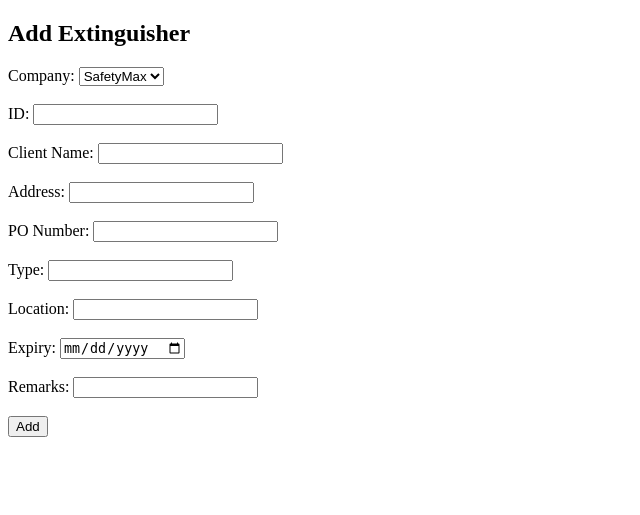
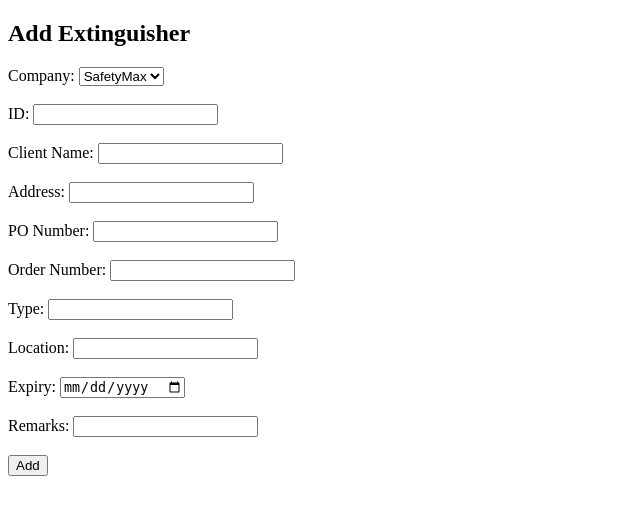
Before and after one commit to safetymaxfireit-cloud/smfe-qr-tracking-system, a Flask app: page /add in a window 1280 px wide. Shown: the top 515 px of the page, without its empty margins (0-640 px from the left). Run offline with Flask 3, Linux system fonts and the light colour scheme; the visitor is signed in with stand-in values (Sample User, id 1); some libraries are stand-ins or nearby versions.

Commit message:
Update add.html

```diff
--- a/templates/add.html
+++ b/templates/add.html
@@ -17,6 +17,7 @@
         Client Name: <input name="client_name"><br><br>
         Address: <input name="address"><br><br>
         PO Number: <input name="po_number"><br><br>
+        Order Number: <input name="order_id"><br><br>
         Type: <input name="type"><br><br>
         Location: <input name="location"><br><br>
         Expiry: <input type="date" name="expiry"><br><br>
```
